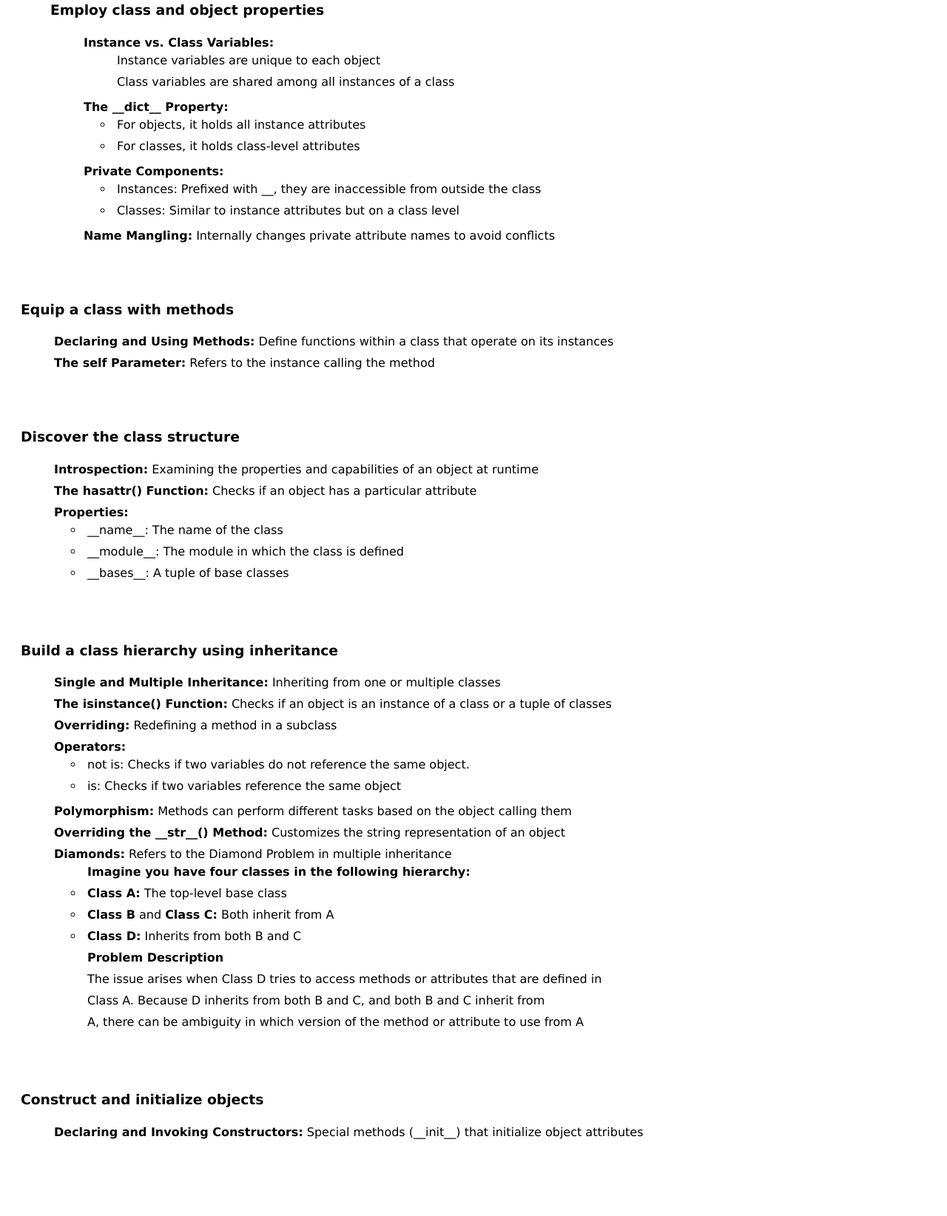
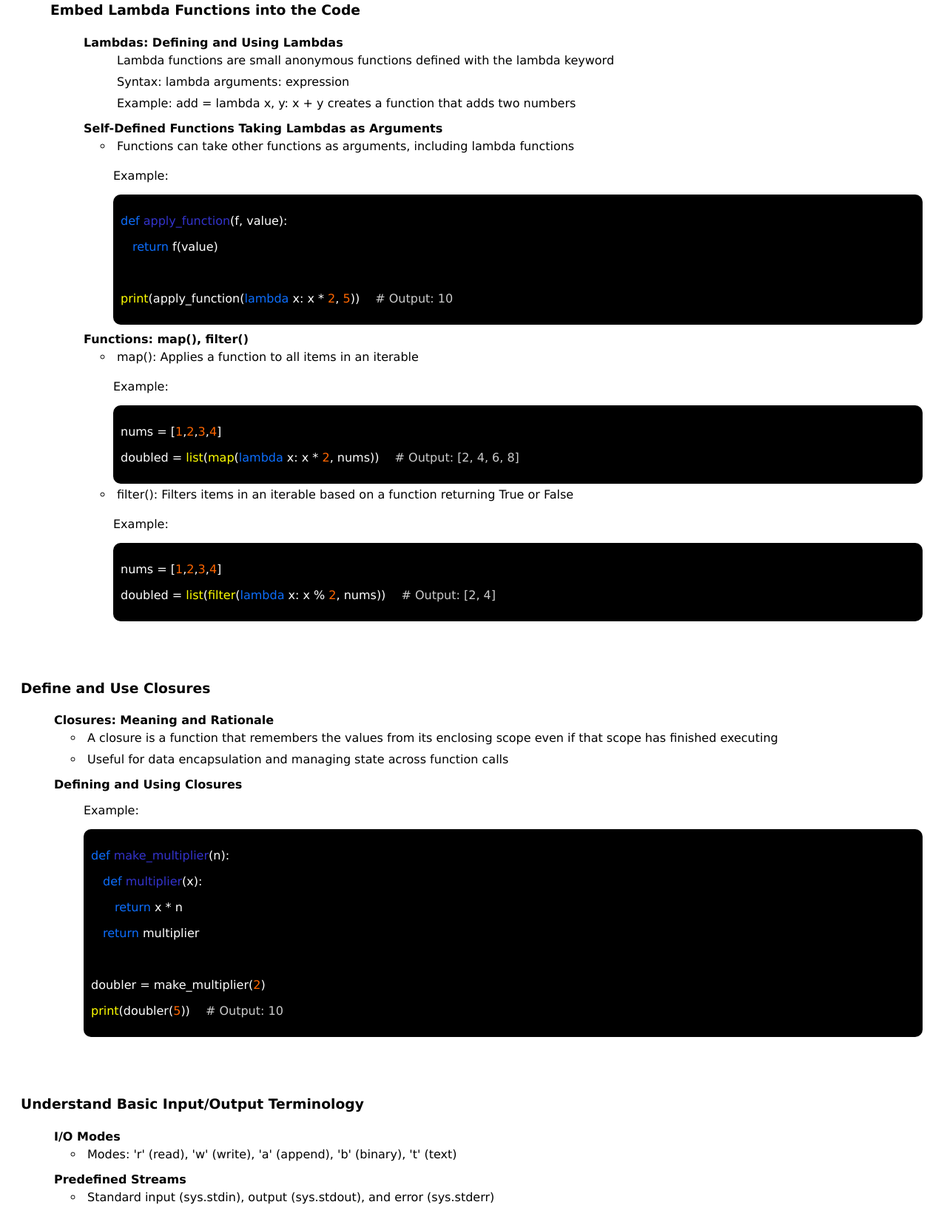
Before and after one commit to Dhara1978/pcap_questions, a plain HTML site: page section5.html in a window 1280 px wide. Shown: the part 702-2346 px from the top of the page at 74% size. Before the commit the page ends 2291 px from the top, so only its background shows below. Drawn offline with Linux system fonts and the light colour scheme.

Commit message:
Add files via upload

```diff
--- a/section5.html
+++ b/section5.html
@@ -37,82 +37,133 @@
 					</div>
 				<ul>
 				</ul>
-				<h3>Employ class and object properties</h3>
+				<h3>Embed Lambda Functions into the Code</h3>
 				<ul>
-					<li><b>Instance vs. Class Variables:</b>
+					<li><b>Lambdas: Defining and Using Lambdas</b>
 						<ul>
-							<li>Instance variables are unique to each object</li>
-							<li>Class variables are shared among all instances of a class</li>
+							<li>Lambda functions are small anonymous functions defined with the lambda keyword</li>
+							<li>Syntax: lambda arguments: expression</li>
+							<li>Example: add = lambda x, y: x + y creates a function that adds two numbers</li>
 						</ul>
 					</li>
-					<li><b>The __dict__ Property:</b>
+					<li><b>Self-Defined Functions Taking Lambdas as Arguments</b>
 						<ul>
-							<li class="sub_list">For objects, it holds all instance attributes</li>
-							<li class="sub_list">For classes, it holds class-level attributes</li>
+							<li class="sub_list">Functions can take other functions as arguments, including lambda functions</li>
+							<p>Example:</p>
+							<div class="code_example">
+								<p><span class="blue_font">def </span><span class="purple_font">apply_function</span>(f, value):</p>
+								<p>&emsp;<span class="blue_font">return </span> f(value)</p><br>
+								<p><span class="yellow_font">print</span>(apply_function(<span class="blue_font">lambda</span> x: x * <span class="orange_font">2</span>, <span class="orange_font">5</span>)) &emsp;<span class="grey_font"># Output: 10</span></p>
+							</div>
 						</ul>
 					</li>
-					<li><b>Private Components:</b>
+					<li><b>Functions: map(), filter()</b>
 						<ul>
-							<li class="sub_list">Instances: Prefixed with __, they are inaccessible from outside the class</li>
-							<li class="sub_list">Classes: Similar to instance attributes but on a class level</li>
+							<li class="sub_list">map(): Applies a function to all items in an iterable</li>
+							<p>Example:</p>
+							<div class="code_example">
+								<p>nums = [<span class="orange_font">1</span>,<span class="orange_font">2</span>,<span class="orange_font">3</span>,<span class="orange_font">4</span>]</p>
+								<p>doubled = <span class="yellow_font">list</span>(<span class="yellow_font">map</span>(<span class="blue_font">lambda</span> x: x * <span class="orange_font">2</span>, nums)) &emsp;<span class="grey_font"># Output: [2, 4, 6, 8]</span></p>
+							</div>
+							<li class="sub_list">filter(): Filters items in an iterable based on a function returning True or False</li>
+							<p>Example:</p>
+							<div class="code_example">
+								<p>nums = [<span class="orange_font">1</span>,<span class="orange_font">2</span>,<span class="orange_font">3</span>,<span class="orange_font">4</span>]</p>
+								<p>doubled = <span class="yellow_font">list</span>(<span class="yellow_font">filter</span>(<span class="blue_font">lambda</span> x: x % <span class="orange_font">2</span>, nums)) &emsp;<span class="grey_font"># Output: [2, 4]</span></p>
+							</div>
 						</ul>
 					</li>
-					<li><b>Name Mangling:</b> Internally changes private attribute names to avoid conflicts</li>
-				</ul>
 			</div>
 			<div class="section_notes">
-				<h3>Equip a class with methods</h3>
+				<h3>Define and Use Closures</h3>
 				<ul>
-					<li><b>Declaring and Using Methods:</b> Define functions within a class that operate on its instances</li>
-					<li><b>The self Parameter:</b> Refers to the instance calling the method</li>
-				</ul>
-			</div>
-			<div class="section_notes">
-				<h3>Discover the class structure</h3>
-				<ul>
-					<li><b>Introspection:</b> Examining the properties and capabilities of an object at runtime</li>
-					<li><b>The hasattr() Function:</b> Checks if an object has a particular attribute</li>
-					<li><b>Properties:</b>
+					<li><b>Closures: Meaning and Rationale</b>
 						<ul>
-							<li class="sub_list">__name__: The name of the class</li>
-							<li class="sub_list">__module__: The module in which the class is defined</li>
-							<li class="sub_list">__bases__: A tuple of base classes</li>
+							<li class="sub_list">A closure is a function that remembers the values from its enclosing scope even if that scope has finished executing</li>
+							<li class="sub_list">Useful for data encapsulation and managing state across function calls</li>
+						</ul>
+					</li>
+					<li><b>Defining and Using Closures</b>
+						<ul>
+							<p>Example:</p>
+							<div class="code_example">
+								<p><span class="blue_font">def </span><span class="purple_font">make_multiplier</span>(n):</p>
+								<p>&emsp;<span class="blue_font">def </span><span class="purple_font">multiplier</span>(x):</p>
+								<p>&emsp;&emsp;<span class="blue_font">return </span> x * n</p>
+								<p>&emsp;<span class="blue_font">return </span> multiplier</p><br>
+								<p>doubler = make_multiplier(<span class="orange_font">2</span>)</p>
+								<p><span class="yellow_font">print</span>(doubler(<span class="orange_font">5</span>)) &emsp;<span class="grey_font"># Output: 10</span></p>
+							</div>
 						</ul>
 					</li>
 				</ul>
 			</div>
 			<div class="section_notes">
-				<h3>Build a class hierarchy using inheritance</h3>
+				<h3>Understand Basic Input/Output Terminology</h3>
 				<ul>
-					<li><b>Single and Multiple Inheritance:</b> Inheriting from one or multiple classes</li>
-					<li><b>The isinstance() Function:</b> Checks if an object is an instance of a class or a tuple of classes</li>
-					<li><b>Overriding:</b> Redefining a method in a subclass</li>
-					<li><b>Operators:</b>
+					<li><b>I/O Modes</b>
 						<ul>
-							<li class="sub_list">not is: Checks if two variables do not reference the same object.</li>
-							<li class="sub_list">is: Checks if two variables reference the same object</li>
+							<li class="sub_list">Modes: 'r' (read), 'w' (write), 'a' (append), 'b' (binary), 't' (text)</li>
 						</ul>
 					</li>
-					<li><b>Polymorphism:</b> Methods can perform different tasks based on the object calling them</li>
-					<li><b>Overriding the __str__() Method:</b> Customizes the string representation of an object</li>
-					<li><b>Diamonds:</b> Refers to the Diamond Problem in multiple inheritance
+					<li><b>Predefined Streams</b>
 						<ul>
-							<li><b>Imagine you have four classes in the following hierarchy:</b></li>
-							<li class="sub_list"><b>Class A:</b> The top-level base class</li>
-							<li class="sub_list"><b>Class B</b> and <b>Class C:</b> Both inherit from A</li>
-							<li class="sub_list"><b>Class D:</b> Inherits from both B and C</li>
-							<li><b>Problem Description</b></li>
-							<li>The issue arises when Class D tries to access methods or attributes that are defined in</li>
-							<li>Class A. Because D inherits from both B and C, and both B and C inherit from</li>
-							<li>A, there can be ambiguity in which version of the method or attribute to use from A</li>
+							<li class="sub_list">Standard input (sys.stdin), output (sys.stdout), and error (sys.stderr)</li>
+						</ul>
+					</li>
+					<li><b>Handles vs. Streams</b>
+						<ul>
+							<li class="sub_list">Handles: References to open files</li>
+							<li class="sub_list">Streams: Data flows (e.g., input or output)</li>
+						</ul>
+					</li>
+					<li><b>Text vs. Binary Modes</b>
+						<ul>
+							<li class="sub_list">Text mode: Reads and writes strings</li>
+							<li class="sub_list">Binary mode: Reads and writes bytes</li>
 						</ul>
 					</li>
 				</ul>
 			</div>
 			<div class="section_notes">
-				<h3>Construct and initialize objects</h3>
+				<h3>Perform Input/Output Operations</h3>
 				<ul>
-					<li><b>Declaring and Invoking Constructors:</b> Special methods (__init__) that initialize object attributes</li>
+					<li><b>The open() Function</b>
+						<ul>
+							<li class="sub_list">Opens a file and returns a file object</li>
+							<p>Example:</p>
+							<div class="code_example">
+								<p>file = <span class="yellow_font">open</span>(<span class="green_font">'example.txt'</span>,<span class="green_font">'r'</span>)</p>
+							</div>
+						</ul>
+					</li>
+					<li><b>The errno Variable and Its Values</b>
+						<ul>
+							<li class="sub_list">errno: Standard error numbers in the errno module</li>
+							<p>Example:</p>
+							<div class="code_example">
+								<p><span class="blue_font">import</span> errno</p>
+							</div>
+						</ul>
+					</li>
+					<li><b>Functions: close(), .read(), .write(), .readline(), readlines()</b>
+						<ul>
+							<li class="sub_list">close(): Closes the file</li>
+							<li class="sub_list">.read(): Reads the entire file</li>
+							<li class="sub_list">.write(): Writes data to the file</li>
+							<li class="sub_list">.readline(): Reads a single line</li>
+							<li class="sub_list">readlines(): Reads all lines and returns them as a list</li>
+						</ul>
+					</li>
+					<li><b>Using bytearray as Input/Output Buffer</b>
+						<ul>
+							<li class="sub_list">bytearray: Mutable sequence of bytes</li>
+							<p>Example:</p>
+							<div class="code_example">
+								<p>data = <span class="yellow_font">bytearray</span>(<span class="orange_font">5</span>)&emsp;<span class="grey_font"># Creates a bytearray of size 5</span></p>
+							</div>
+						</ul>
+					</li>
 				</ul>
 			</div>
 		<div>
```
